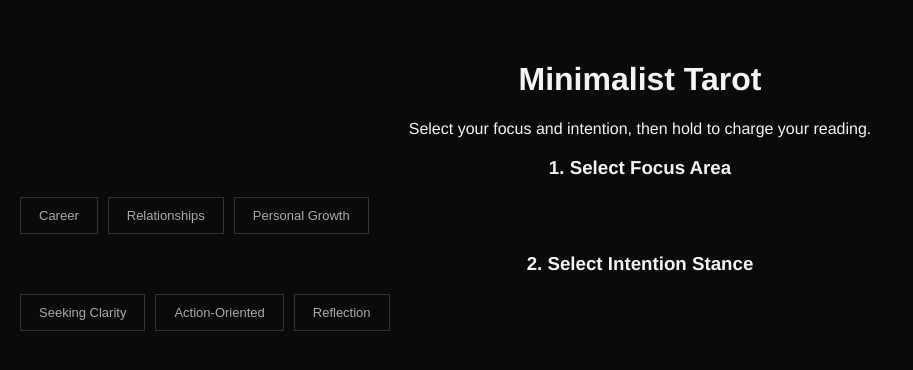
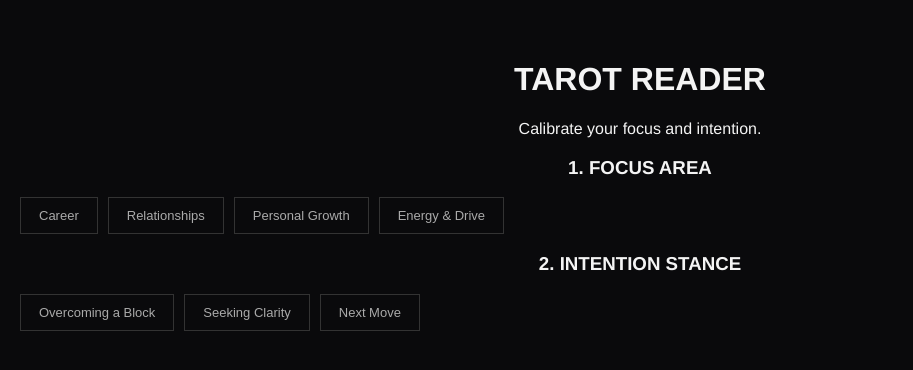
Before and after one commit to alexcaprio1/Alex-s-Tarot-Reader, a plain HTML site: page index.html in a window 1280 px wide. Shown: the whole page, without its empty margins (0-913 px from the left). Drawn offline with Linux system fonts and the light colour scheme.

Commit message:
Gemini Sucks

```diff
--- a/index.html
+++ b/index.html
@@ -3,38 +3,39 @@
 <head>
   <meta charset="UTF-8">
   <meta name="viewport" content="width=device-width, initial-scale=1.0">
-  <title>Minimalist Tarot Reader</title>
+  <title>Minimalist Tarot</title>
   <link rel="stylesheet" href="style.css">
 </head>
 <body>
 
   <div class="container">
     <header>
-      <h1>Minimalist Tarot</h1>
-      <p>Select your focus and intention, then hold to charge your reading.</p>
+      <h1>TAROT READER</h1>
+      <p>Calibrate your focus and intention.</p>
     </header>
 
-    <!-- FOCUS AREA -->
+    <!-- 1. FOCUS AREA -->
     <section class="options-section">
-      <h3>1. Select Focus Area</h3>
+      <h3>1. FOCUS AREA</h3>
       <div class="options-grid">
         <button class="option-btn" data-group="focus">Career</button>
         <button class="option-btn" data-group="focus">Relationships</button>
         <button class="option-btn" data-group="focus">Personal Growth</button>
+        <button class="option-btn" data-group="focus">Energy & Drive</button>
       </div>
     </section>
 
-    <!-- INTENTION STANCE -->
+    <!-- 2. INTENTION STANCE -->
     <section class="options-section">
-      <h3>2. Select Intention Stance</h3>
+      <h3>2. INTENTION STANCE</h3>
       <div class="options-grid">
+        <button class="option-btn" data-group="intention">Overcoming a Block</button>
         <button class="option-btn" data-group="intention">Seeking Clarity</button>
-        <button class="option-btn" data-group="intention">Action-Oriented</button>
-        <button class="option-btn" data-group="intention">Reflection</button>
+        <button class="option-btn" data-group="intention">Next Move</button>
       </div>
     </section>
 
-    <!-- CHARGE / HOLD BUTTON -->
+    <!-- HOLD / CHARGE BUTTON -->
     <div id="charge-wrapper" class="hidden">
       <div class="progress-ring-container">
         <svg class="progress-ring" width="120" height="120">
```
